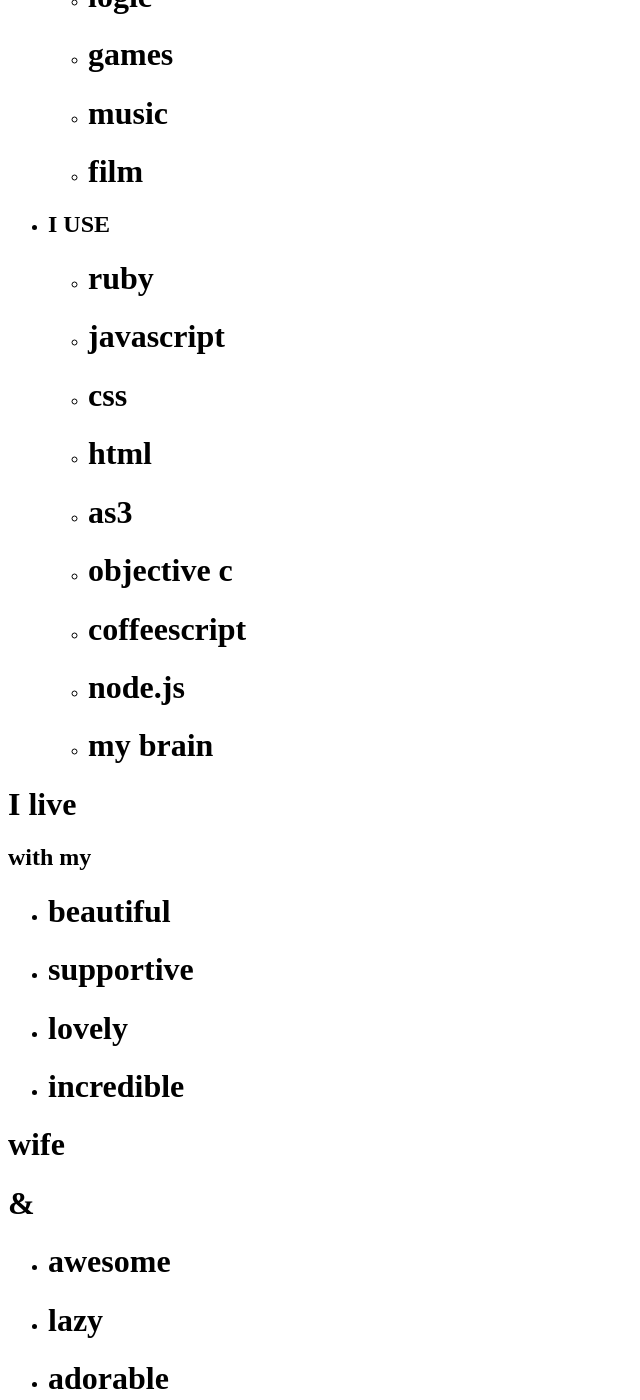
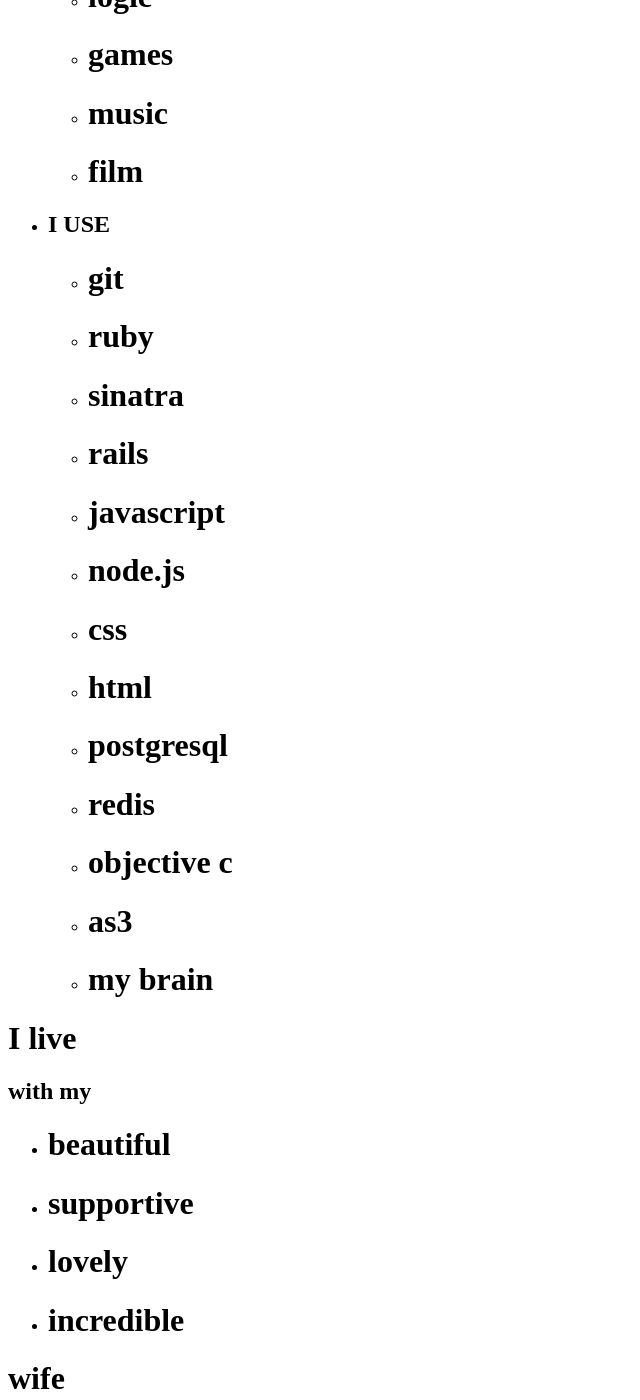
Before and after one commit to redhotvengeance/redhotvengeance.com, a Jekyll site: the page built from about.html, in a window 1280 px wide and 1400 px high, scrolled down 1736 px. Shown: the whole window, without its empty margins (0-640 px from the left). Built offline with Jekyll 4.4.1, drawn with Linux system fonts in a browser that asks for light colours; Markdown is read by kramdown in place of the engine named in the settings; comment, search, counter and statistics services are not loaded.

Commit message:
Update what I use

```diff
--- a/about.html
+++ b/about.html
@@ -77,10 +77,22 @@
         <h2>I USE</h2>
         <ul id='i-use'>
           <li>
+            <h1>git</h1>
+          </li>
+          <li>
             <h1>ruby</h1>
           </li>
           <li>
+            <h1>sinatra</h1>
+          </li>
+          <li>
+            <h1>rails</h1>
+          </li>
+          <li>
             <h1>javascript</h1>
+          </li>
+          <li>
+            <h1>node.js</h1>
           </li>
           <li>
             <h1>css</h1>
@@ -89,16 +101,16 @@
             <h1>html</h1>
           </li>
           <li>
-            <h1>as3</h1>
+            <h1>postgresql</h1>
+          </li>
+          <li>
+            <h1>redis</h1>
           </li>
           <li>
             <h1>objective c</h1>
           </li>
           <li>
-            <h1>coffeescript</h1>
-          </li>
-          <li>
-            <h1>node.js</h1>
+            <h1>as3</h1>
           </li>
           <li>
             <h1>my brain</h1>
```
